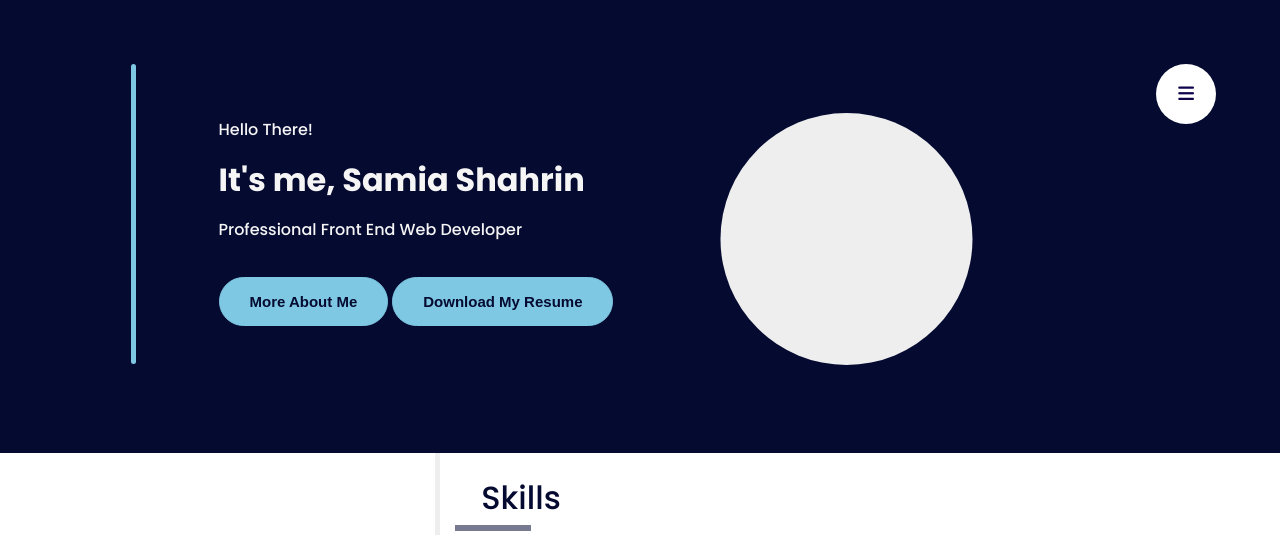
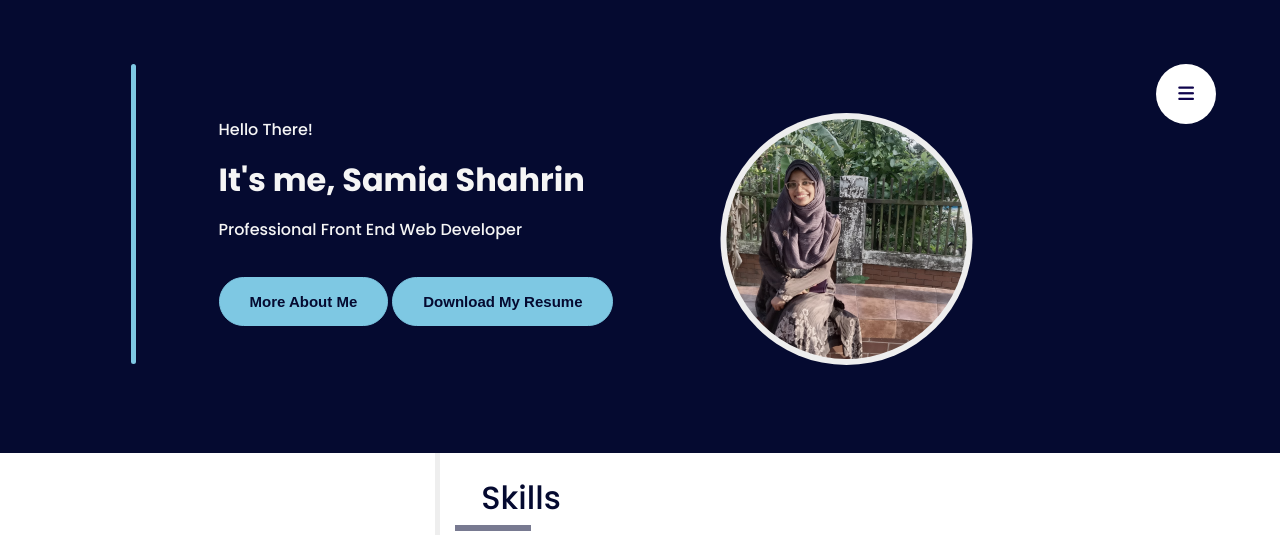
Before and after one commit to Mousamia/Samia-Portfolio, a plain HTML site: page index.html in a window 1280 px wide. Shown: the top 535 px of the page. Drawn offline with Linux system fonts and the light colour scheme; the site is published under a folder, as on GitHub Pages, so addresses that start at the root find nothing; a web font is replaced by a local one.

Commit message:
index image changed

```diff
--- a/index.html
+++ b/index.html
@@ -47,7 +47,7 @@
 
                 <div class="three">
                     <div class="my-image">
-                        <img src="/images/Tukun.jpg"  alt="image missing">
+                        <img src="Tukun.jpg"  alt="image missing">
 
                        </div>
                 </div>
```
